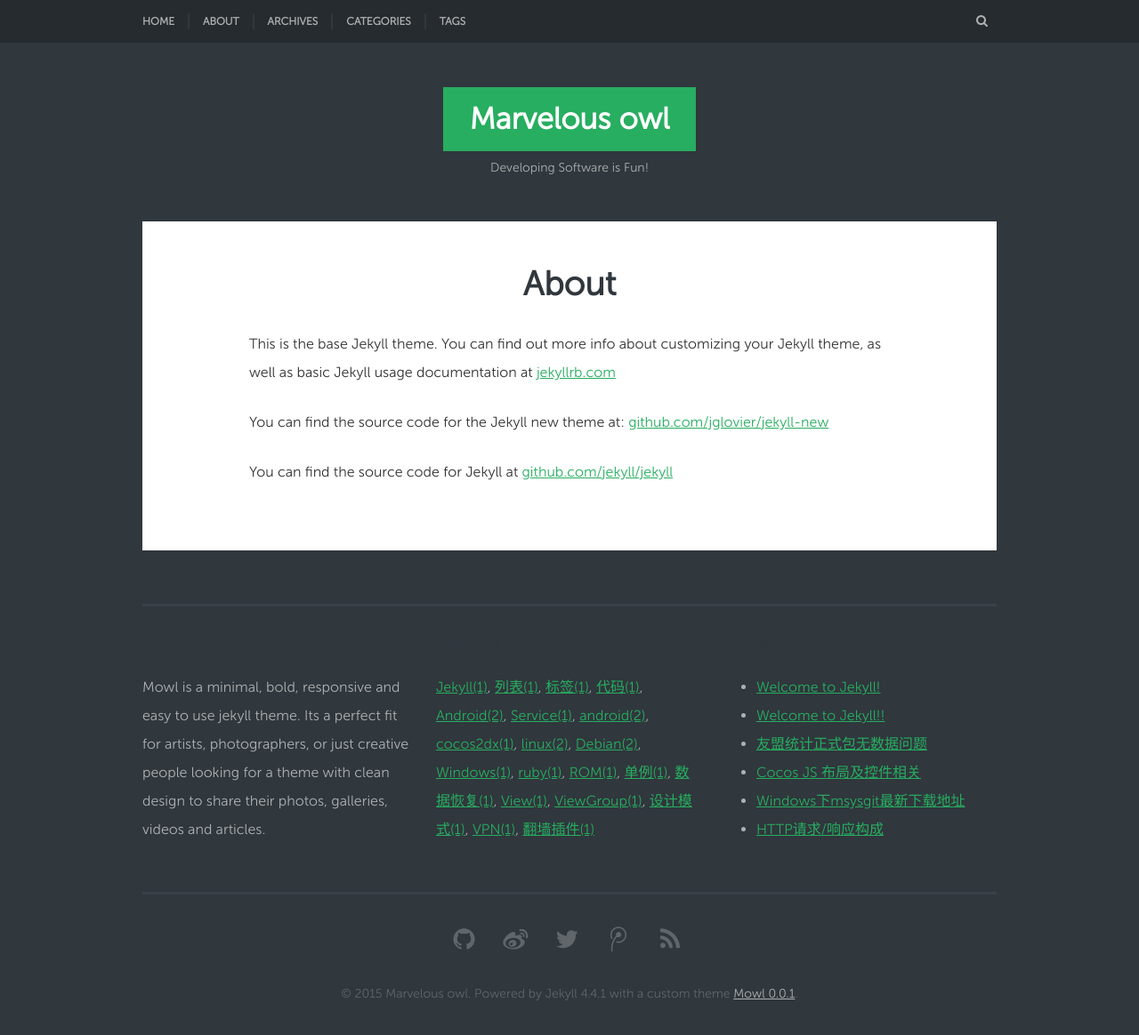
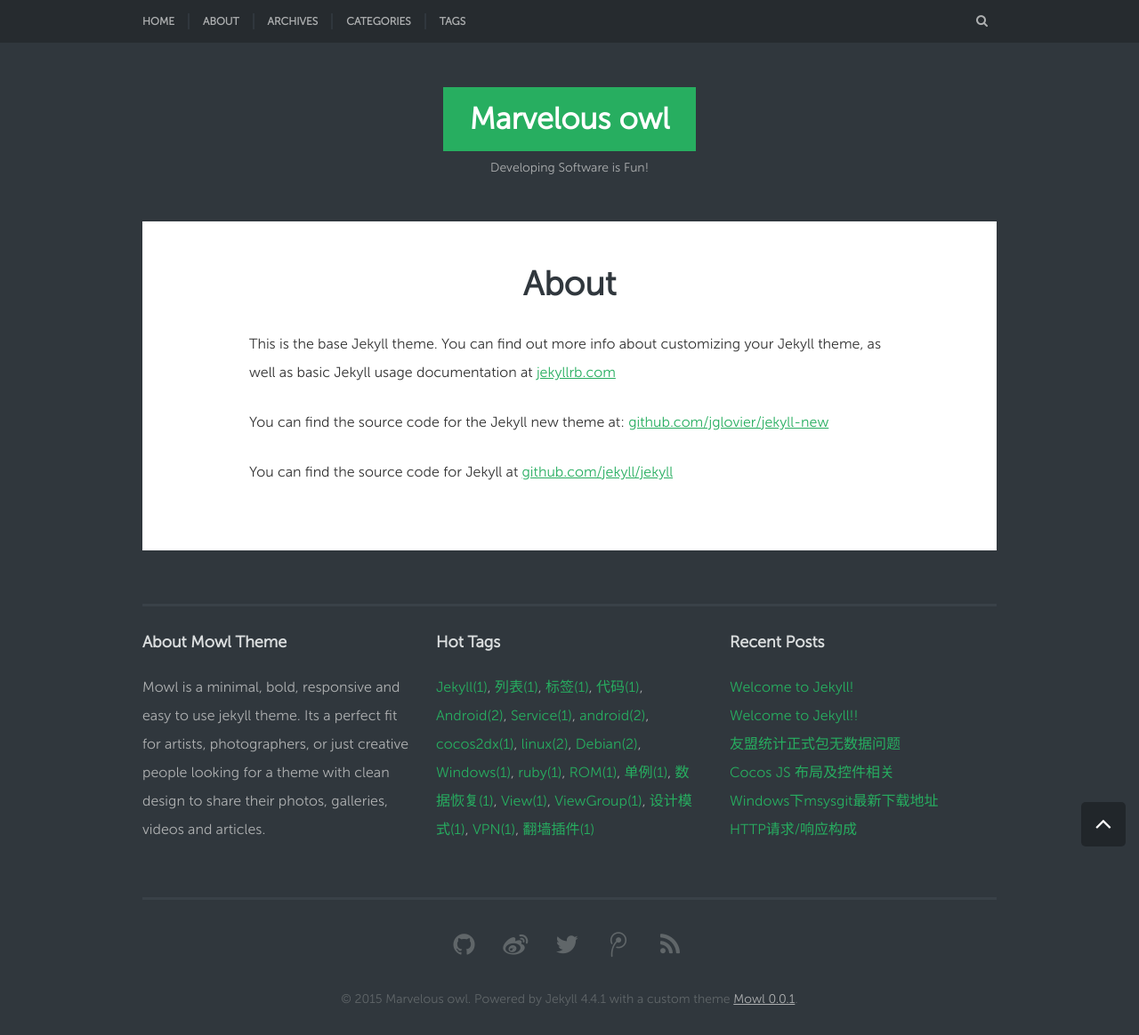
Before and after one commit to better-owlet/panzj.github.io, a Jekyll site: the page built from about.md, in a window 1280 px wide. Shown: the whole page at 89% size. Built offline with Jekyll 4.4.1, drawn with Linux system fonts in a browser that asks for light colours; Markdown is read by kramdown in place of the engine named in the settings; comment, search, counter and statistics services are not loaded.

Commit message:
go to top

```diff
--- a/_config.yml
+++ b/_config.yml
@@ -4,7 +4,7 @@
 description: Developing Software is Fun! Developing Software is Fun!
 
 baseurl: ""
-url: "http://marvelousowl.github.io" # "http://127.0.0.1:4000"
+url: "http://127.0.0.1:4000" # "http://marvelousowl.github.io"
 sass:
   sass_dir: _sass
   style: compressed
--- a/_includes/footer.html
+++ b/_includes/footer.html
@@ -65,7 +65,7 @@
   </div>
   <!-- .inner -->
 </footer>
-
+<a class="toplink" href="#"><i class="icon icon-angle-up"></i></a>
 <script src="/assets/js/vendor/jquery-1.11.2.min.js"></script>
 <script src="/assets/js/app.js"></script>
 <script>
@@ -76,5 +76,4 @@
 
   ga('create', '{{ site.google.analytics_Tracking_ID }}', 'auto');
   ga('send', 'pageview');
-
 </script>
--- a/assets/css/app.scss
+++ b/assets/css/app.scss
@@ -1300,6 +1300,32 @@
   color: #27ae60;
 }
 
+/* Widgets */
+.widget {
+  margin: 0 0 30px;
+}
+
+.widget-title {
+  color: #dbdedf;
+  font-size: 18px;
+  letter-spacing: normal;
+}
+
+.widget_archive ul,
+.widget_categories ul,
+.widget_pages ul,
+.widget_meta ul,
+.widget_related_entries ul,
+.widget_recent_entries ul,
+.widget_rss ul,
+.widget_nav_menu ul {
+  list-style: none;
+  padding: 0;
+}
+.widget_hot_tags a,
+.widget_recent_entries li a{
+  text-decoration: none;
+}
 /* Responsive Slides,
    http://responsiveslides.com v1.54 by @viljamis
 ------------------------*/
@@ -1444,85 +1470,36 @@
 .infinite-scroll .infinite-loader .spinner {
   left: 50% !important;
 }
-
-/* Related */
-.entry-content #jp-relatedposts .jp-relatedposts-headline {
-  color: #aeb0b1;
-  font-size: 14px;
-  font-weight: normal;
-  line-height: 1.5;
-  margin: 0 0 12px;
-}
-
-.entry-content #jp-relatedposts .jp-relatedposts-headline em:before {
-  border-top: 1px solid #f2f5f7;
-}
-
-.entry-content #jp-relatedposts .jp-relatedposts-headline em {
-  font-weight: normal;
-}
-
-.entry-content #jp-relatedposts .jp-relatedposts-items .jp-relatedposts-post-title {
-}
-
-.entry-content #jp-relatedposts .jp-relatedposts-items .jp-relatedposts-post-title .jp-relatedposts-post-a {
-  font-weight: bold;
-}
-
-.entry-content #jp-relatedposts .jp-relatedposts-items .jp-relatedposts-post .jp-relatedposts-post-context,
-.entry-content #jp-relatedposts .jp-relatedposts-items .jp-relatedposts-post .jp-relatedposts-post-date {
-  color: #aeb0b1;
-  font-size: 12px;
-  line-height: 1.5;
-  opacity: 1;
-}
-
-/* Contact form */
-.entry-content .contact-form label {
-}
-
-.entry-content .contact-form input[type="text"],
-.entry-content .contact-form input[type="email"],
-.entry-content .contact-form input[type="url"],
-.entry-content .contact-form textarea {
-  width: 100%;
-}
-
-.entry-content .contact-form .contact-submit {
-  margin-top: 12px;
-}
-
-/* Jetpack Comments */
-.comment-subscription-form {
-  margin-bottom: 12px;
-}
-
-.comment-subscription-form .subscribe-label {
-  font-style: italic;
-  font-weight: normal;
-}
-
-/* Contact Form 7
+/* Toplink
 ------------------------*/
-.wpcf7-form p {
-  margin-bottom: 12px;
-}
-
-.wpcf7-form-control-wrap {
+.toplink {
   display: block;
-  margin-top: 3px;
-}
-
-.wpcf7-form input[type="text"],
-.wpcf7-form input[type="email"],
-.wpcf7-form input[type="url"],
-.wpcf7-form textarea {
-  width: 100%;
-}
-
-.wpcf7-form input[type="submit"] {
-  margin-top: 12px;
-}
+  position: fixed;
+  bottom: -52px;
+  right: 15px;
+  text-align: center;
+  font-size: 30px;
+  line-height: 48px;
+  height: 50px;
+  width: 50px;
+  border-radius: 5px;
+  z-index: 100;
+  -webkit-transition: background-color 0.3s, bottom 0.3s;
+  transition: background-color 0.3s, bottom 0.3s;
+  background-color: rgba(0,0,0,0.3);
+  color: #fff;
+  &.active {
+    bottom: 15px;
+  }
+  &:hover{
+    color:#fff;
+    background-color: #27ae60;
+  }
+  .icon:before{
+    margin-right: 0;
+  }
+}
+
 
 /* Media Queries
 ------------------------*/
--- a/assets/js/app.js
+++ b/assets/js/app.js
@@ -10,6 +10,21 @@
 (function ($) {
   "use strict";
   $(document).ready(function() {
+    var $window = $(window);
+    var winHeight = parseInt($window.height());
+    var $topLink = $('.toplink');
+    var $htmlBody = $('html, body');
+    $window.on('scroll', function(event) {
+      event.preventDefault();
+      var scrollTop = $window.scrollTop();
+      $topLink.toggleClass('active', (scrollTop >= winHeight));
+    });
+    $topLink.on('click', function(event) {
+      event.preventDefault();
+      $htmlBody.animate({
+        scrollTop: 0
+      }, 800);
+    });
 
     // Remove "no-js" CSS fallback class
     $('body').removeClass('no-js');
@@ -73,8 +88,6 @@
       }
     });
 
-  });
-
     $(window).load(function() {
       $(".rslides").responsiveSlides({
         speed: 500, // Integer: Speed of the transition, in milliseconds
@@ -84,6 +97,9 @@
         nextText: "<i class='icon-angle-right' aria-hidden='true'></i>", // String: Text for the "next" button
       });
     });
+
+  });
+
 
   var menuDropdown = function() {
     if ( $('#menu-toggle').is(':hidden') ) {
```
Lines whose indentation alone changed are shown as unchanged.
